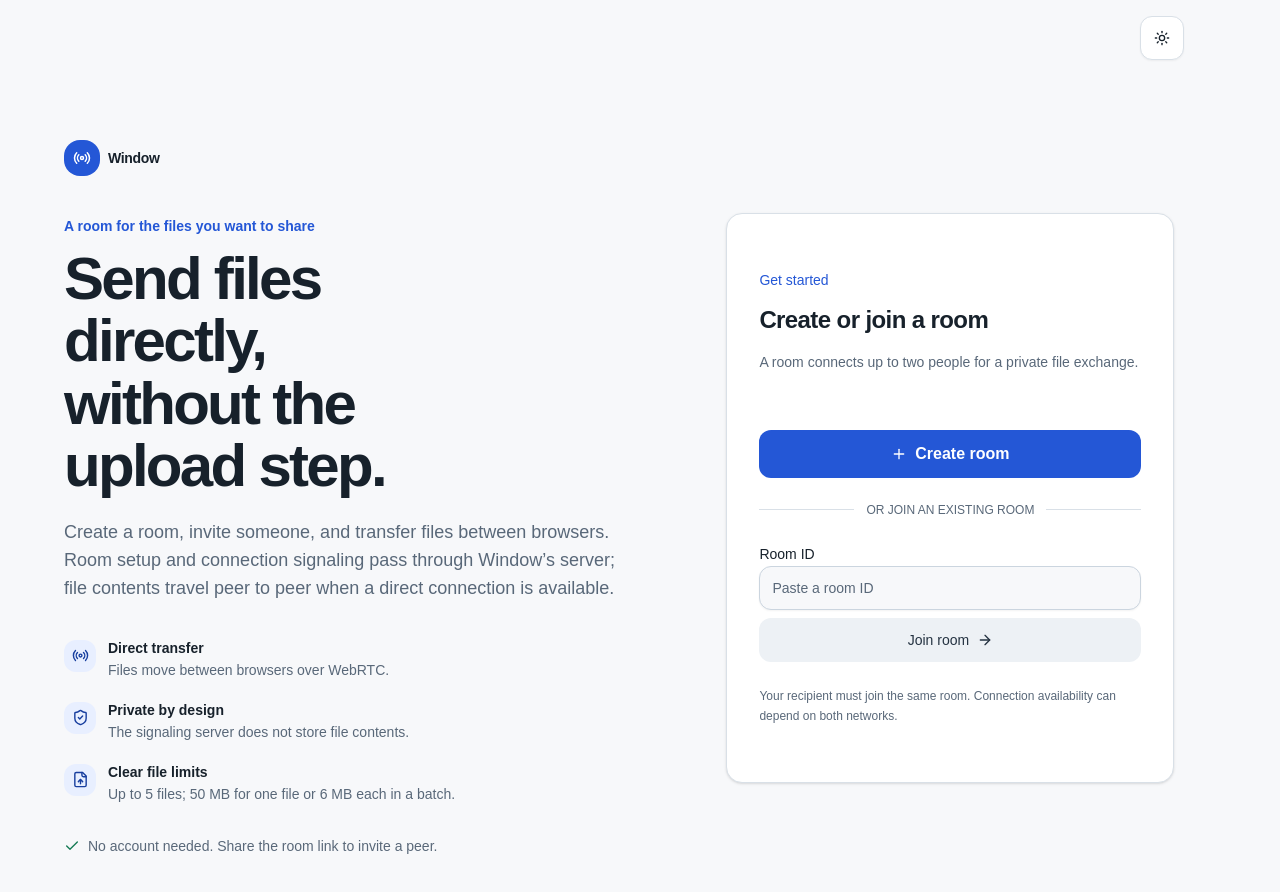
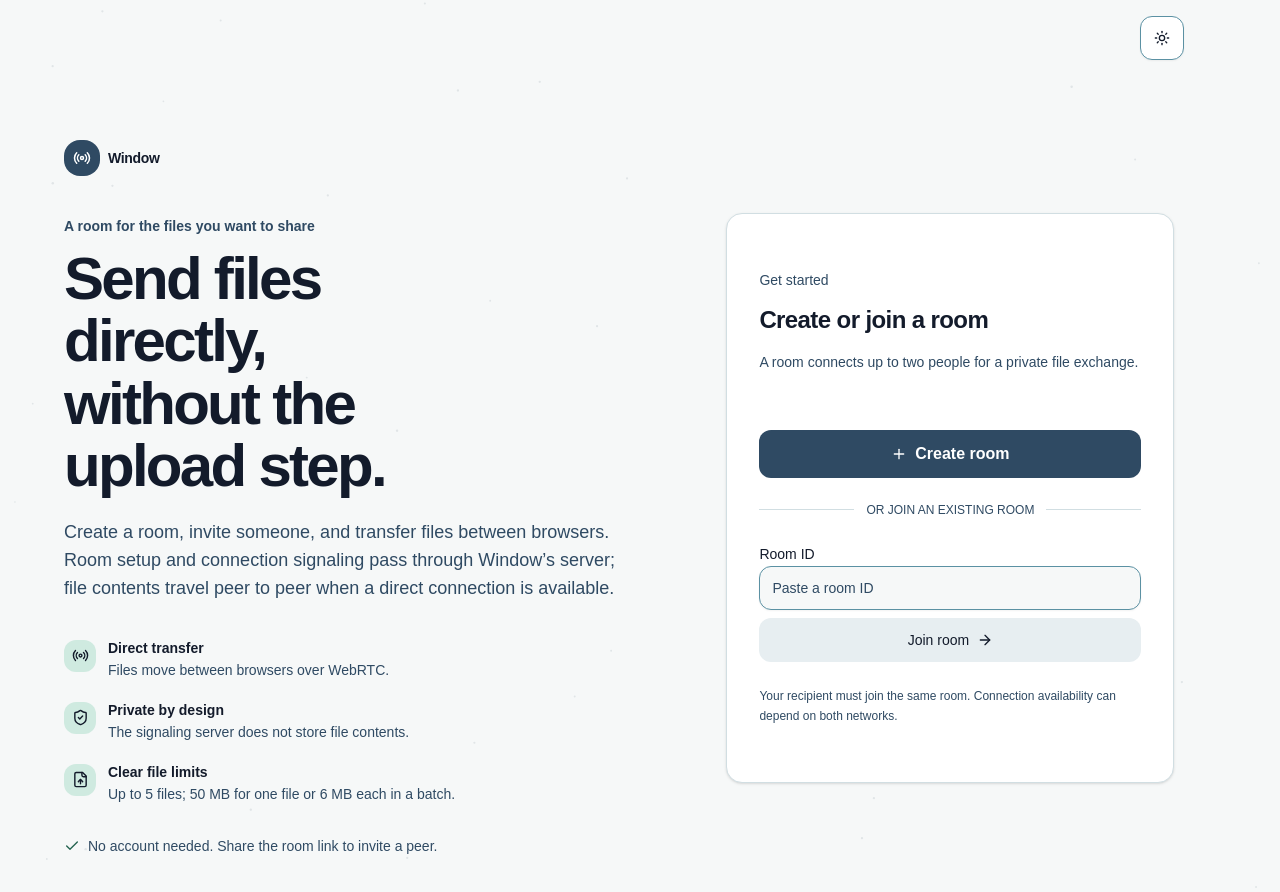
Before and after one commit to AatirNadim/window, a React (Vite) app in the folder window-ui/: page / in a window 1280 px wide. Shown: the top 892 px of the page. Built offline with nearby package versions, Linux system fonts and the light colour scheme; no server answers.

Commit message:
feat: add animated dots background component and update styles

```diff
--- a/window-ui/src/components/Header.tsx
+++ b/window-ui/src/components/Header.tsx
@@ -2,7 +2,7 @@ import { Link } from "@tanstack/react-router"
 
 export default function Header() {
   return (
-    <header className="p-2 flex gap-2 bg-white text-black justify-between">
+    <header className="p-2 flex gap-2 bg-background text-foreground justify-between">
       <nav className="flex flex-row">
         <div className="px-2 font-bold">
           <Link to="/">Home</Link>
--- /dev/null
+++ b/window-ui/src/components/home/animatedDotsBackground.tsx
@@ -0,0 +1,161 @@
+import { useEffect, useRef } from "react"
+
+type Dot = {
+  x: number
+  y: number
+  radius: number
+  offsetX: number
+  offsetY: number
+  opacity: number
+}
+
+const AnimatedDotsBackground = () => {
+  const canvasRef = useRef<HTMLCanvasElement>(null)
+
+  useEffect(() => {
+    const canvas = canvasRef.current
+    const container = canvas?.parentElement
+    const context = canvas?.getContext("2d", { alpha: true })
+    if (!canvas || !container || !context) return
+
+    const reduceMotion = window.matchMedia("(prefers-reduced-motion: reduce)")
+    const finePointer = window.matchMedia("(pointer: fine)")
+    const dots: Dot[] = []
+    let width = 0
+    let height = 0
+    let pixelRatio = 1
+    let pointerX = -1
+    let pointerY = -1
+    let pointerActive = false
+    let frame: number | null = null
+
+    const draw = () => {
+      frame = null
+      context.clearRect(0, 0, width, height)
+
+      const canRespond = !reduceMotion.matches && finePointer.matches && pointerActive
+      let stillMoving = false
+
+      for (const dot of dots) {
+        let targetX = 0
+        let targetY = 0
+        let targetOpacity = 0.105
+
+        if (canRespond) {
+          const dx = dot.x - pointerX
+          const dy = dot.y - pointerY
+          const distance = Math.hypot(dx, dy)
+          const influence = Math.max(0, 1 - distance / 156)
+
+          if (influence > 0) {
+            const direction = distance === 0 ? 0 : 1 / distance
+            targetX = dx * direction * influence * 3.5
+            targetY = dy * direction * influence * 3.5
+            targetOpacity += influence * 0.1
+          }
+        }
+
+        dot.offsetX += (targetX - dot.offsetX) * 0.18
+        dot.offsetY += (targetY - dot.offsetY) * 0.18
+        dot.opacity += (targetOpacity - dot.opacity) * 0.18
+
+        if (
+          Math.abs(targetX - dot.offsetX) > 0.08 ||
+          Math.abs(targetY - dot.offsetY) > 0.08 ||
+          Math.abs(targetOpacity - dot.opacity) > 0.004
+        ) {
+          stillMoving = true
+        }
+
+        context.globalAlpha = dot.opacity
+        context.beginPath()
+        context.arc(dot.x + dot.offsetX, dot.y + dot.offsetY, dot.radius, 0, Math.PI * 2)
+        context.fill()
+      }
+
+      context.globalAlpha = 1
+      if (stillMoving) frame = window.requestAnimationFrame(draw)
+    }
+
+    const scheduleDraw = () => {
+      if (frame === null) frame = window.requestAnimationFrame(draw)
+    }
+
+    const resize = () => {
+      const rect = container.getBoundingClientRect()
+      width = rect.width
+      height = rect.height
+      pixelRatio = Math.min(window.devicePixelRatio || 1, 1.5)
+      canvas.width = Math.round(width * pixelRatio)
+      canvas.height = Math.round(height * pixelRatio)
+      context.setTransform(pixelRatio, 0, 0, pixelRatio, 0, 0)
+      context.fillStyle = getComputedStyle(document.documentElement).getPropertyValue("--primary").trim() || "#2f4a63"
+
+      const count = Math.max(18, Math.min(48, Math.round((width * height) / 24000)))
+      dots.length = 0
+      for (let index = 0; index < count; index += 1) {
+        dots.push({
+          x: Math.random() * width,
+          y: Math.random() * height,
+          radius: 0.8 + Math.random() * 0.45,
+          offsetX: 0,
+          offsetY: 0,
+          opacity: 0.105,
+        })
+      }
+      scheduleDraw()
+    }
+
+    const handlePointerMove = (event: PointerEvent) => {
+      if (reduceMotion.matches || !finePointer.matches || event.pointerType === "touch") return
+      const rect = container.getBoundingClientRect()
+      pointerX = event.clientX - rect.left
+      pointerY = event.clientY - rect.top
+      pointerActive = pointerX >= 0 && pointerY >= 0 && pointerX <= width && pointerY <= height
+      scheduleDraw()
+    }
+
+    const handlePointerLeave = () => {
+      pointerActive = false
+      scheduleDraw()
+    }
+
+    const handlePointerOut = (event: PointerEvent) => {
+      if (!event.relatedTarget) handlePointerLeave()
+    }
+
+    const handlePreferenceChange = () => {
+      if (reduceMotion.matches || !finePointer.matches) pointerActive = false
+      scheduleDraw()
+    }
+
+    const resizeObserver = new ResizeObserver(resize)
+    resizeObserver.observe(container)
+    window.addEventListener("pointermove", handlePointerMove, { passive: true })
+    window.addEventListener("pointerout", handlePointerOut)
+    reduceMotion.addEventListener("change", handlePreferenceChange)
+    finePointer.addEventListener("change", handlePreferenceChange)
+
+    const themeObserver = new MutationObserver(() => {
+      context.fillStyle = getComputedStyle(document.documentElement).getPropertyValue("--primary").trim() || "#2f4a63"
+      scheduleDraw()
+    })
+    themeObserver.observe(document.documentElement, { attributes: true, attributeFilter: ["class"] })
+
+    resize()
+
+    return () => {
+      resizeObserver.disconnect()
+      themeObserver.disconnect()
+      window.removeEventListener("pointermove", handlePointerMove)
+      window.removeEventListener("pointerout", handlePointerOut)
+      reduceMotion.removeEventListener("change", handlePreferenceChange)
+      finePointer.removeEventListener("change", handlePreferenceChange)
+      if (frame !== null) window.cancelAnimationFrame(frame)
+    }
+  }, [])
+
+  return <canvas ref={canvasRef} aria-hidden="true" className="pointer-events-none absolute inset-0 z-0 h-full w-full" />
+}
+
+export default AnimatedDotsBackground
--- a/window-ui/src/components/ui/button.tsx
+++ b/window-ui/src/components/ui/button.tsx
@@ -11,9 +11,9 @@ const buttonVariants = cva(
       variant: {
         default: "bg-primary text-primary-foreground hover:bg-primary/90",
         destructive:
-          "bg-destructive text-white hover:bg-destructive/90 focus-visible:ring-destructive/20 dark:focus-visible:ring-destructive/40 dark:bg-destructive/60",
+          "bg-destructive text-destructive-foreground hover:bg-destructive/90 focus-visible:ring-destructive/20 dark:focus-visible:ring-destructive/40",
         outline:
-          "border bg-background shadow-xs hover:bg-accent hover:text-accent-foreground dark:bg-input/30 dark:border-input dark:hover:bg-input/50",
+          "border-input border bg-background shadow-xs hover:bg-accent hover:text-accent-foreground dark:bg-input/30 dark:hover:bg-input/50",
         secondary:
           "bg-secondary text-secondary-foreground hover:bg-secondary/80",
         ghost:
--- a/window-ui/src/routes/index.tsx
+++ b/window-ui/src/routes/index.tsx
@@ -5,6 +5,7 @@ import { ThemeToggle } from "@/components/theme-toggle"
 import { useUserStore } from "@/store"
 import { isValidUUID } from "@/lib/utils"
 import HeroSection from "@/components/home/heroSection"
+import AnimatedDotsBackground from "@/components/home/animatedDotsBackground"
 
 export const Route = createFileRoute("/")({
   component: Home,
@@ -51,11 +52,12 @@ export default function Home() {
   }
 
   return (
-    <div className="min-h-svh bg-background">
-      <header className="mx-auto flex w-full max-w-6xl justify-end px-4 pt-4 sm:px-6 lg:px-8">
+    <div className="relative isolate min-h-svh bg-background">
+      <AnimatedDotsBackground />
+      <header className="relative z-10 mx-auto flex w-full max-w-6xl justify-end px-4 pt-4 sm:px-6 lg:px-8">
         <ThemeToggle />
       </header>
-      <div className="px-4 sm:px-6 lg:px-8">
+      <div className="relative z-10 px-4 sm:px-6 lg:px-8">
         <HeroSection
           roomId={roomId}
           setRoomId={setRoomId}
--- a/window-ui/src/styles.css
+++ b/window-ui/src/styles.css
@@ -6,39 +6,40 @@
 
 :root {
   --radius: 0.75rem;
-  --background: #f7f8fa;
-  --foreground: #17212b;
+  --background: #f6f8f8;
+  --foreground: #131b2b;
   --card: #ffffff;
-  --card-foreground: #17212b;
+  --card-foreground: #131b2b;
   --popover: #ffffff;
-  --popover-foreground: #17212b;
-  --primary: #2457d6;
+  --popover-foreground: #131b2b;
+  --primary: #2f4a63;
   --primary-foreground: #ffffff;
-  --secondary: #edf1f5;
-  --secondary-foreground: #253342;
-  --muted: #edf1f5;
-  --muted-foreground: #596879;
-  --accent: #e8efff;
-  --accent-foreground: #183f9f;
-  --destructive: #b42318;
-  --success: #147a53;
-  --warning: #946200;
-  --border: #d9e0e7;
-  --input: #cbd5df;
-  --ring: #2457d6;
-  --chart-1: #2457d6;
-  --chart-2: #0891b2;
-  --chart-3: #147a53;
-  --chart-4: #946200;
-  --chart-5: #b42318;
+  --secondary: #e7eef1;
+  --secondary-foreground: #131b2b;
+  --muted: #edf3f4;
+  --muted-foreground: #2f4a63;
+  --accent: #cfeae0;
+  --accent-foreground: #131b2b;
+  --destructive: #a83333;
+  --destructive-foreground: #ffffff;
+  --success: #23634f;
+  --warning: #75500b;
+  --border: #d1dee2;
+  --input: #5b91a3;
+  --ring: #5b91a3;
+  --chart-1: #2f4a63;
+  --chart-2: #5b91a3;
+  --chart-3: #23634f;
+  --chart-4: #75500b;
+  --chart-5: #a83333;
   --sidebar: #ffffff;
-  --sidebar-foreground: #17212b;
-  --sidebar-primary: #2457d6;
+  --sidebar-foreground: #131b2b;
+  --sidebar-primary: #2f4a63;
   --sidebar-primary-foreground: #ffffff;
-  --sidebar-accent: #e8efff;
-  --sidebar-accent-foreground: #183f9f;
-  --sidebar-border: #d9e0e7;
-  --sidebar-ring: #2457d6;
+  --sidebar-accent: #cfeae0;
+  --sidebar-accent-foreground: #131b2b;
+  --sidebar-border: #d1dee2;
+  --sidebar-ring: #5b91a3;
   font-family: "Figtree Variable", Figtree, sans-serif;
   font-synthesis: none;
   text-rendering: optimizeLegibility;
@@ -47,39 +48,40 @@
 }
 
 .dark {
-  --background: #101820;
-  --foreground: #edf2f7;
-  --card: #18232e;
-  --card-foreground: #edf2f7;
-  --popover: #18232e;
-  --popover-foreground: #edf2f7;
-  --primary: #80a7ff;
-  --primary-foreground: #10234d;
-  --secondary: #24313d;
-  --secondary-foreground: #edf2f7;
-  --muted: #24313d;
-  --muted-foreground: #a5b2bf;
-  --accent: #1c3158;
-  --accent-foreground: #c7d8ff;
-  --destructive: #ff7b72;
-  --success: #5ed6a0;
-  --warning: #f2c466;
-  --border: #34424f;
-  --input: #425260;
-  --ring: #80a7ff;
-  --chart-1: #80a7ff;
-  --chart-2: #67d4e8;
-  --chart-3: #5ed6a0;
-  --chart-4: #f2c466;
-  --chart-5: #ff7b72;
-  --sidebar: #18232e;
-  --sidebar-foreground: #edf2f7;
-  --sidebar-primary: #80a7ff;
-  --sidebar-primary-foreground: #10234d;
-  --sidebar-accent: #1c3158;
-  --sidebar-accent-foreground: #c7d8ff;
-  --sidebar-border: #34424f;
-  --sidebar-ring: #80a7ff;
+  --background: #131b2b;
+  --foreground: #f1f6f5;
+  --card: #1c293b;
+  --card-foreground: #f1f6f5;
+  --popover: #1c293b;
+  --popover-foreground: #f1f6f5;
+  --primary: #cfeae0;
+  --primary-foreground: #131b2b;
+  --secondary: #2f4a63;
+  --secondary-foreground: #f1f6f5;
+  --muted: #25394b;
+  --muted-foreground: #c5d5d9;
+  --accent: #2f4a63;
+  --accent-foreground: #cfeae0;
+  --destructive: #ff938c;
+  --destructive-foreground: #131b2b;
+  --success: #72d8b1;
+  --warning: #f2cf7a;
+  --border: #33475a;
+  --input: #5b91a3;
+  --ring: #cfeae0;
+  --chart-1: #cfeae0;
+  --chart-2: #5b91a3;
+  --chart-3: #72d8b1;
+  --chart-4: #f2cf7a;
+  --chart-5: #ff938c;
+  --sidebar: #1c293b;
+  --sidebar-foreground: #f1f6f5;
+  --sidebar-primary: #cfeae0;
+  --sidebar-primary-foreground: #131b2b;
+  --sidebar-accent: #2f4a63;
+  --sidebar-accent-foreground: #cfeae0;
+  --sidebar-border: #5b91a3;
+  --sidebar-ring: #cfeae0;
 }
 
 @theme inline {
@@ -102,6 +104,7 @@
   --color-accent: var(--accent);
   --color-accent-foreground: var(--accent-foreground);
   --color-destructive: var(--destructive);
+  --color-destructive-foreground: var(--destructive-foreground);
   --color-success: var(--success);
   --color-warning: var(--warning);
   --color-border: var(--border);
```
